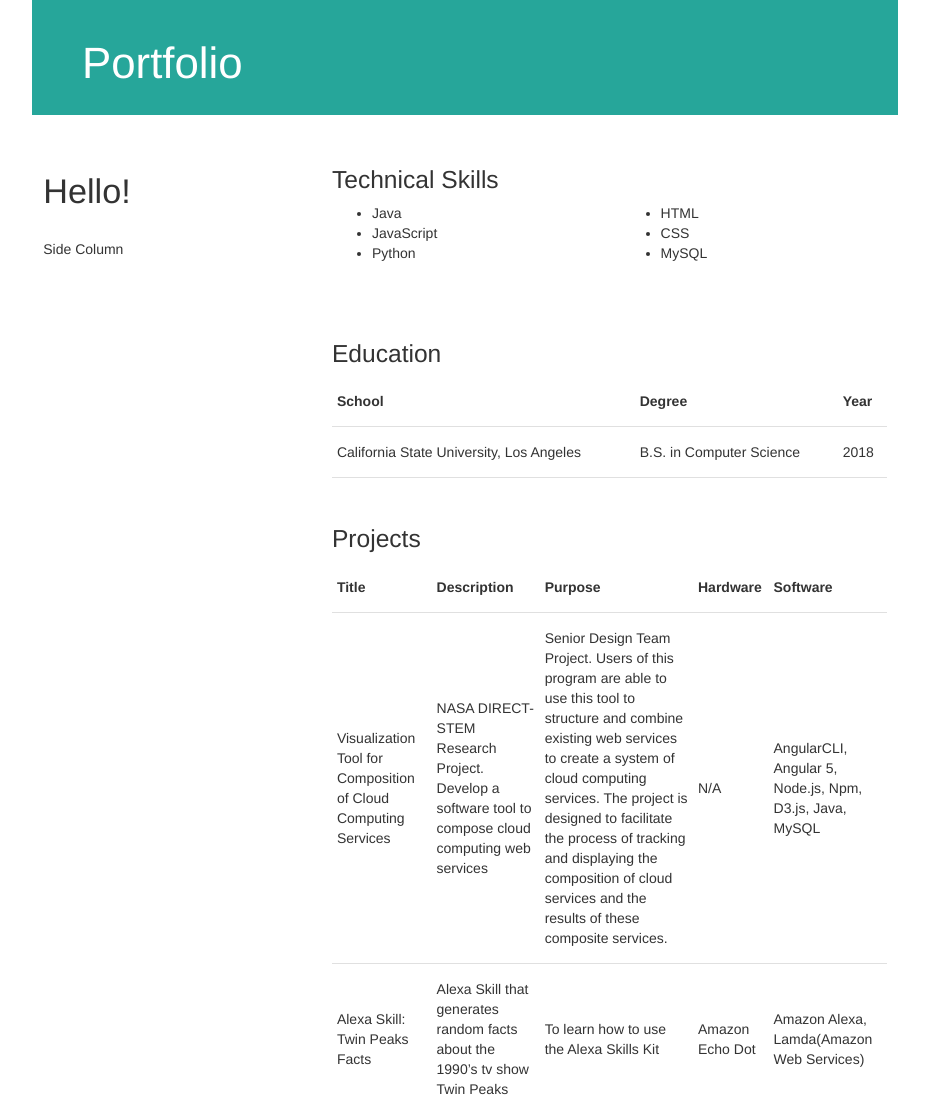
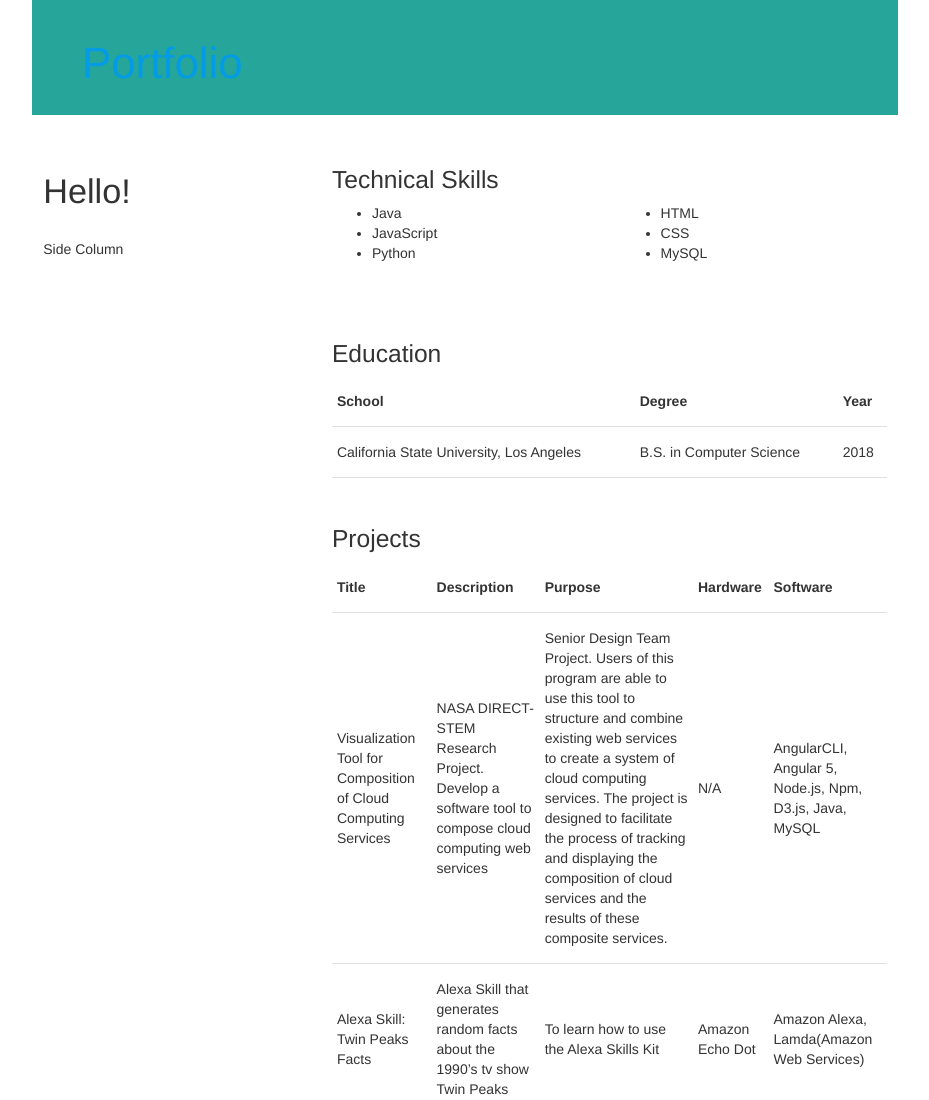
Before and after one commit to zolangi/zolangi.github.io, a plain HTML site: page index.html in a window 1280 px wide. Shown: the top 1100 px of the page, without its empty margins (175-1104 px from the left). Drawn offline with nearby package versions, Linux system fonts and the light colour scheme.

Commit message:
lol fix href

```diff
--- a/index.html
+++ b/index.html
@@ -26,7 +26,7 @@
   <div id="app">
     <div class="container">
       <div class="row" id="port">
-        <h3 href="https://zolangi.github.io/portfolio/">Portfolio</h3>
+        <h3><a href="https://zolangi.github.io/portfolio/">Portfolio</a></h3>
       </div>
       <div class="row">
         <div class="col s12 m4 13">
```
